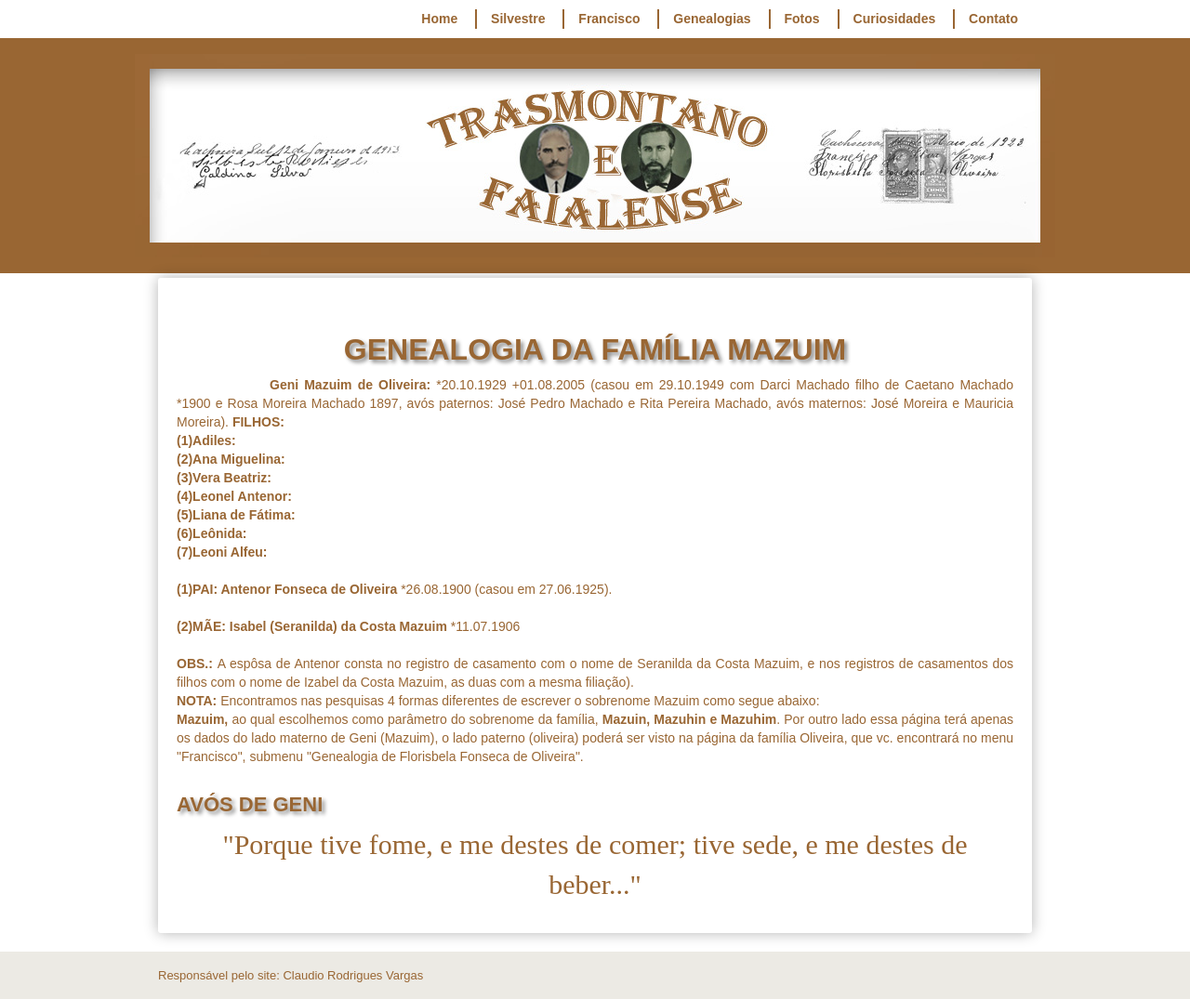
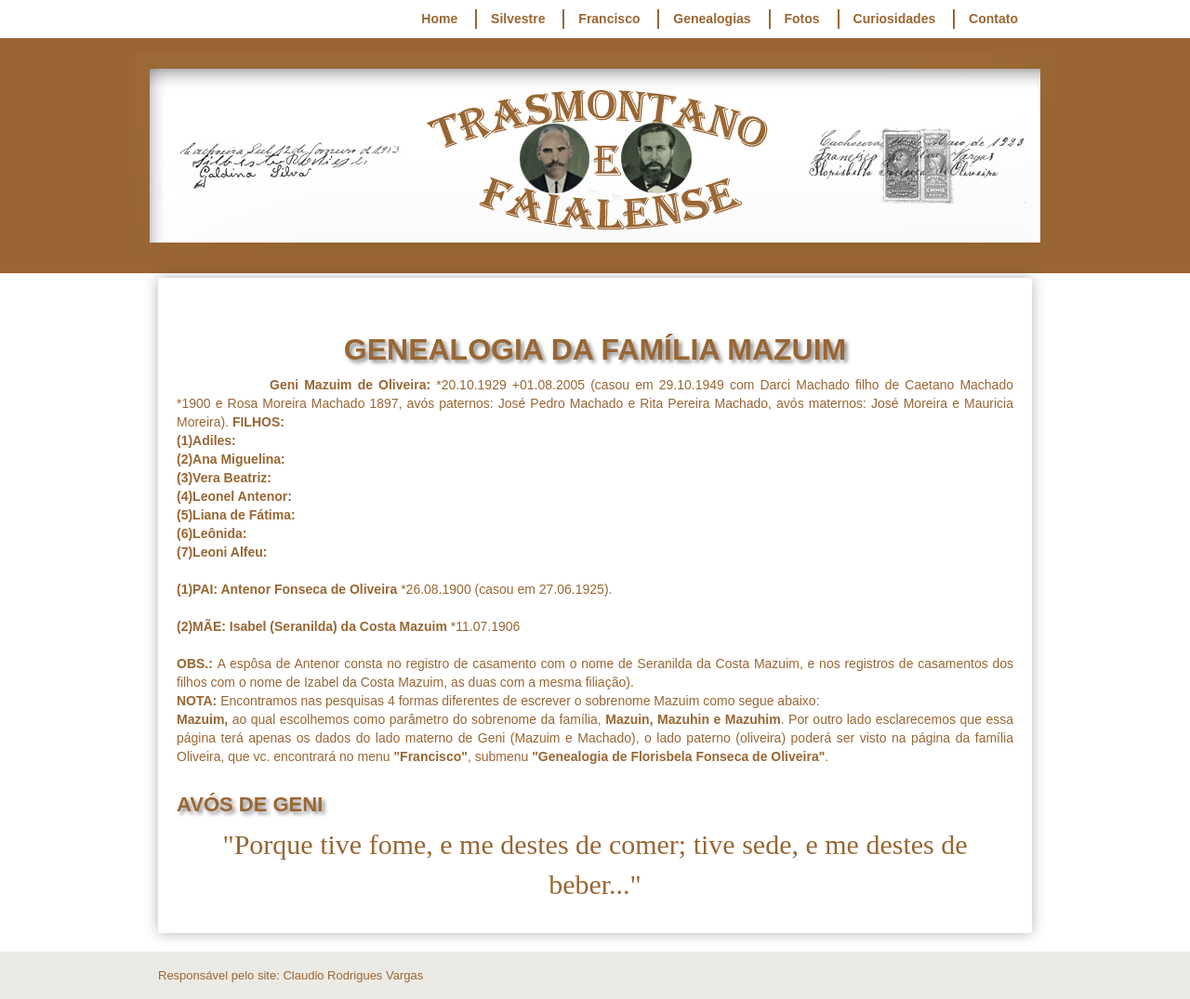
Before and after one commit to claudiovargas1955/claudiovargas1955.github.io, a Jekyll site: the page built from _pages/familia-mazuim.html, in a window 1280 px wide. Shown: the whole page at 93% size. Built offline with Jekyll 4.4.1, drawn with Linux system fonts in a browser that asks for light colours; some web fonts are replaced.

Commit message:
Update familia-mazuim.html

```diff
--- a/_pages/familia-mazuim.html
+++ b/_pages/familia-mazuim.html
@@ -111,9 +111,9 @@
 <b>OBS.: </b>A espôsa de Antenor consta no registro de casamento com o nome de Seranilda da Costa Mazuim, e nos registros de casamentos
 dos filhos com o nome de Izabel da Costa Mazuim, as duas com a mesma filiação).<br>
 <b>NOTA: </b>Encontramos nas pesquisas 4 formas diferentes de escrever o sobrenome Mazuim como segue abaixo: <br>
-<b>Mazuim, </b>ao qual escolhemos como parâmetro do sobrenome da família, <b>Mazuin, Mazuhin e Mazuhim</b>. Por outro lado essa página
-terá apenas os dados do lado materno de Geni (Mazuim), o lado paterno (oliveira) poderá ser visto na página da família Oliveira, que vc.
-encontrará no menu "Francisco", submenu "Genealogia de Florisbela Fonseca de Oliveira".<br><br>
+<b>Mazuim, </b>ao qual escolhemos como parâmetro do sobrenome da família, <b>Mazuin, Mazuhin e Mazuhim</b>. Por outro lado esclarecemos
+que essa página terá apenas os dados do lado materno de Geni (Mazuim e Machado), o lado paterno (oliveira) poderá ser visto na página da
+família Oliveira, que vc. encontrará no menu <b>"Francisco"</b>, submenu <b>"Genealogia de Florisbela Fonseca de Oliveira"</b>.<br><br>
 
 <h4>AVÓS DE GENI</h4>
 
```
